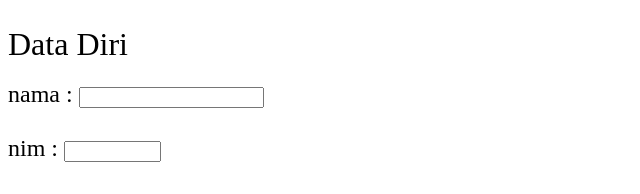
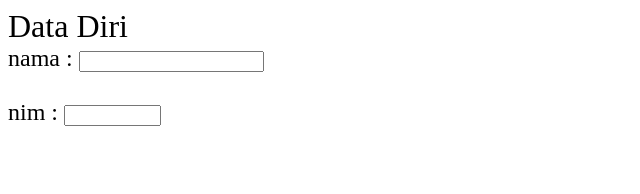
Before and after one commit to AhmadUlyani/Pemrograman-Web, a plain HTML site: page Modul-3/Soal-1/index.html in a window 1280 px wide. Shown: the whole page, without its empty margins (0-640 px from the left). Drawn offline with Linux system fonts and the light colour scheme.

Commit message:
index.html

```diff
--- a/Modul-3/Soal-1/index.html
+++ b/Modul-3/Soal-1/index.html
@@ -2,9 +2,9 @@
     <head>
         <title> Menyisipkan Elemen Berupa Teks </title>
     </head>
-    <br>
+    <body>
         <font type=arial black font size="6"> Data Diri </font>
-        <br> </br>
+        <br>
         <font ty="arial" size="5">
         nama : <input type = "text" name = "nama">
         <br>
```
